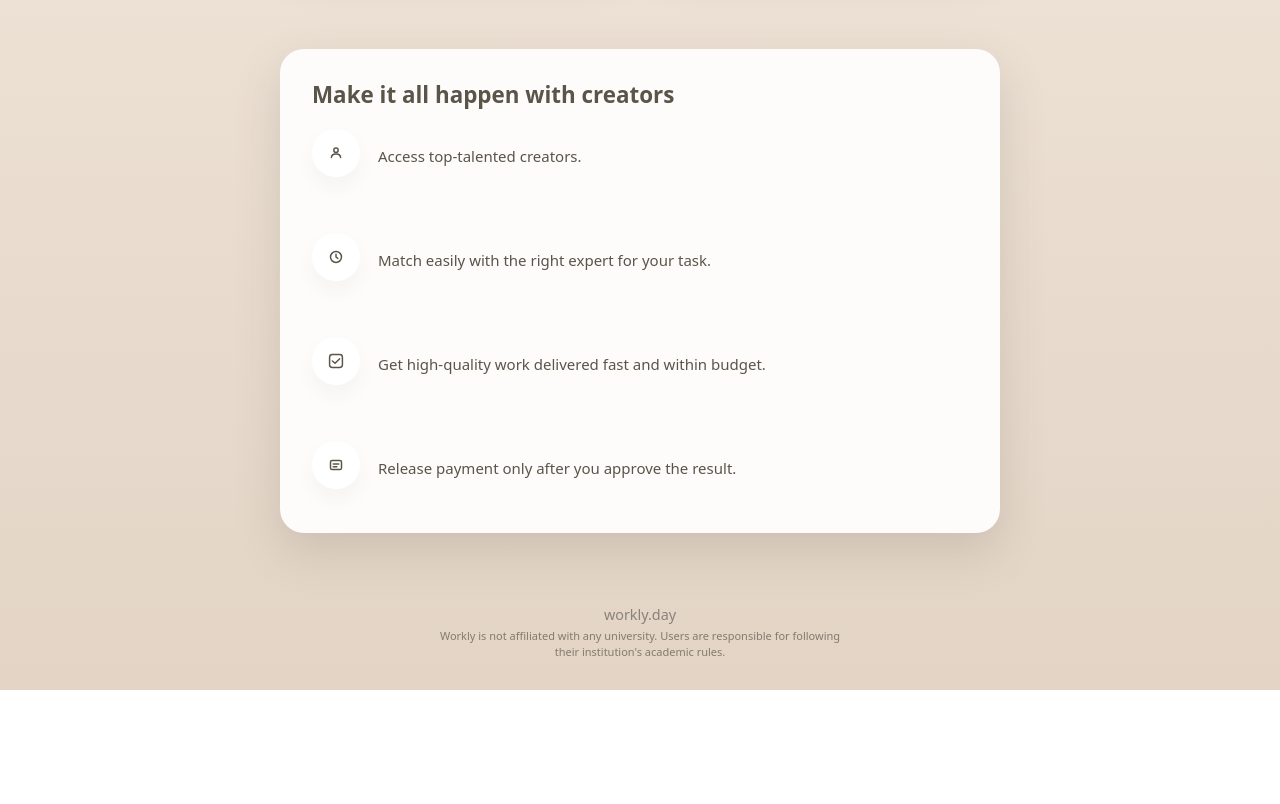
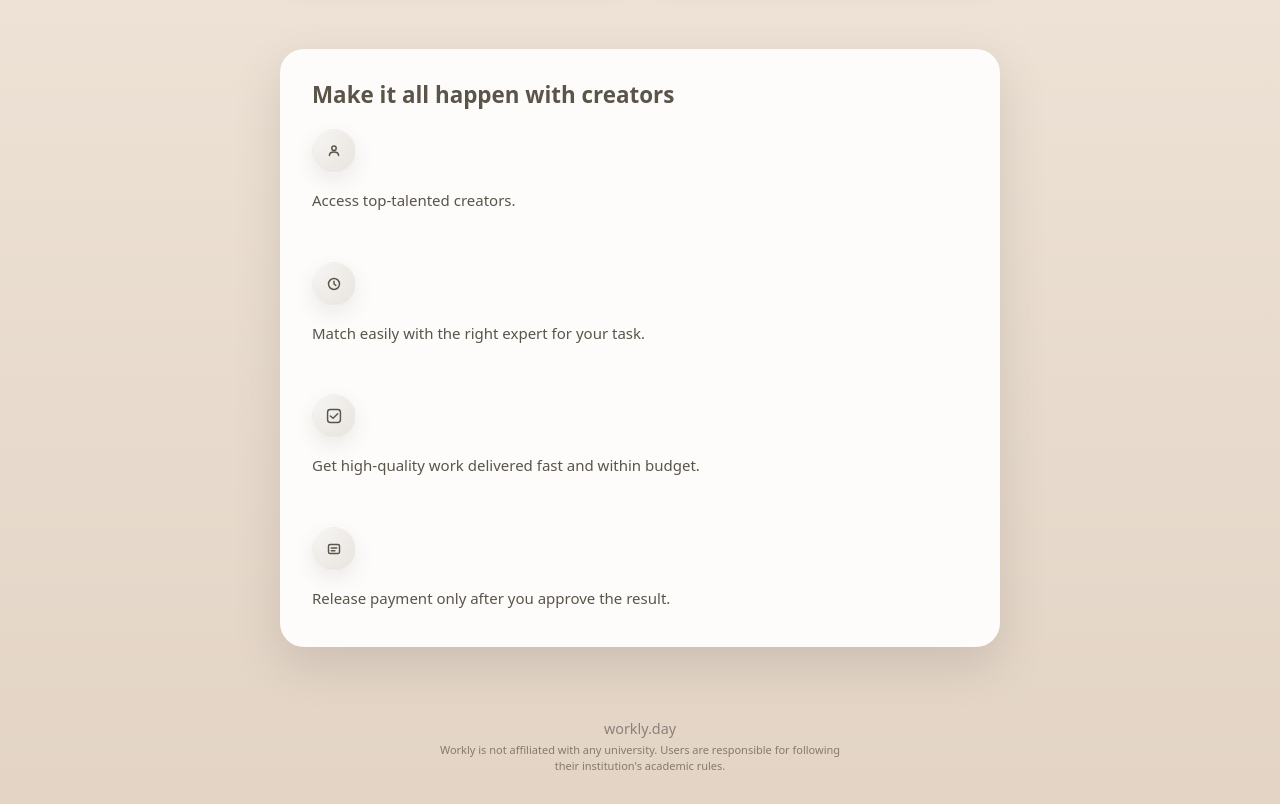
Before and after one commit to SEBRAHEIM/workly-landing, a Next.js app: page / in a window 1280 px wide. Shown: the part 920-1724 px from the top of the page. Before the commit the page ends 1610 px from the top, so only its background shows below. Built offline with nearby package versions, Linux system fonts and the light colour scheme.

Commit message:
Creators: icon above text and softer icon background

```diff
--- a/styles/globals.css
+++ b/styles/globals.css
@@ -577,3 +577,38 @@ body {
   margin-right: auto;
   color: rgba(90, 84, 73, 0.7);
 }
+
+
+/* === Creators section — icon above text, softer icon background === */
+
+/* خَلّي الأيقونة فوق النص بدل ما تكون جنبها */
+.creators-section .creator-row {
+  flex-direction: column;
+  align-items: flex-start;
+  gap: 10px;
+}
+
+/* شكل أيقونة أنعم وأخف، بدون دائرة بيضة ثقيلة */
+.creators-section .creator-icon {
+  width: 44px;
+  height: 44px;
+  border-radius: 999px;
+  background: radial-gradient(
+    circle at top left,
+    rgba(246, 245, 244, 0.9),
+    rgba(216, 207, 196, 0.55)
+  );
+  box-shadow: 0 8px 20px rgba(90, 84, 73, 0.10);
+  display: inline-flex;
+  align-items: center;
+  justify-content: center;
+  color: var(--sand-4);
+}
+
+/* الأيقونة نفسها تكون بخط ناعم بلون هادي */
+.creators-section .creator-icon svg {
+  width: 22px;
+  height: 22px;
+  stroke: currentColor;
+  fill: none;
+}
```
